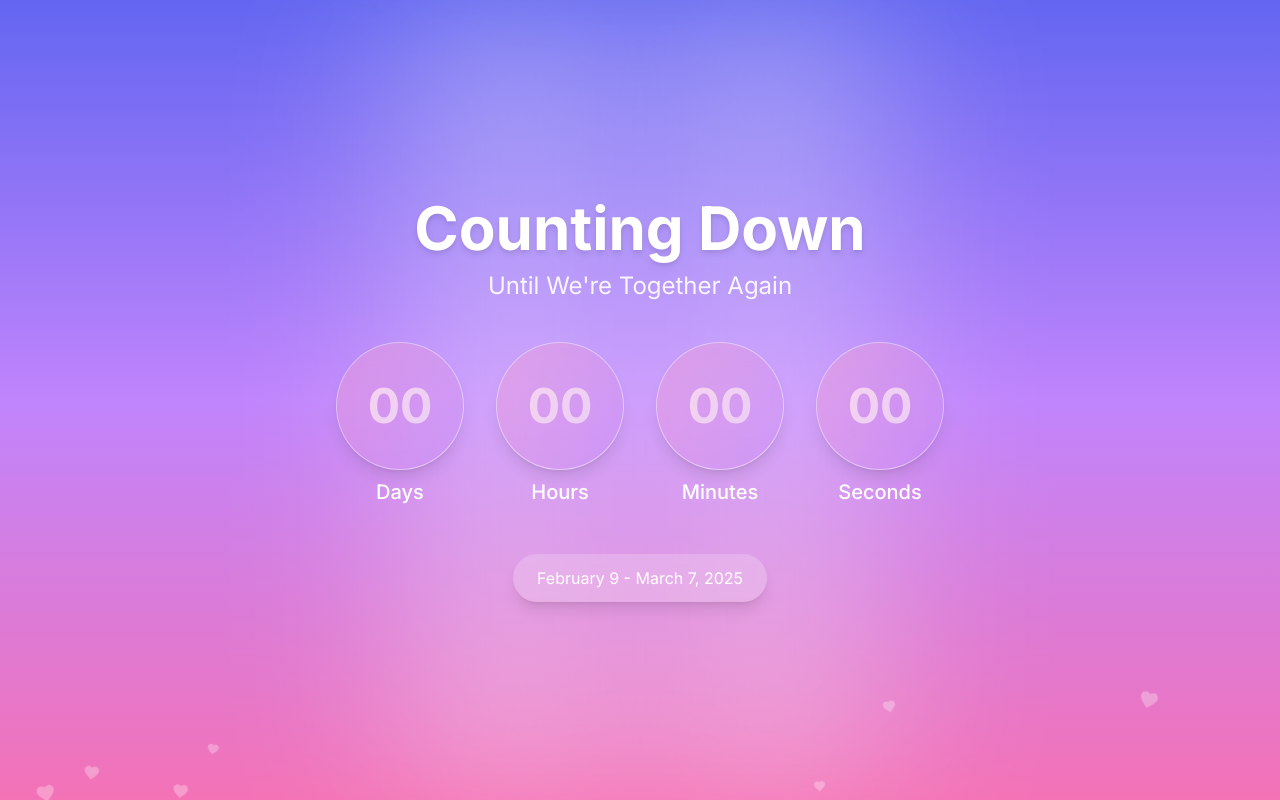
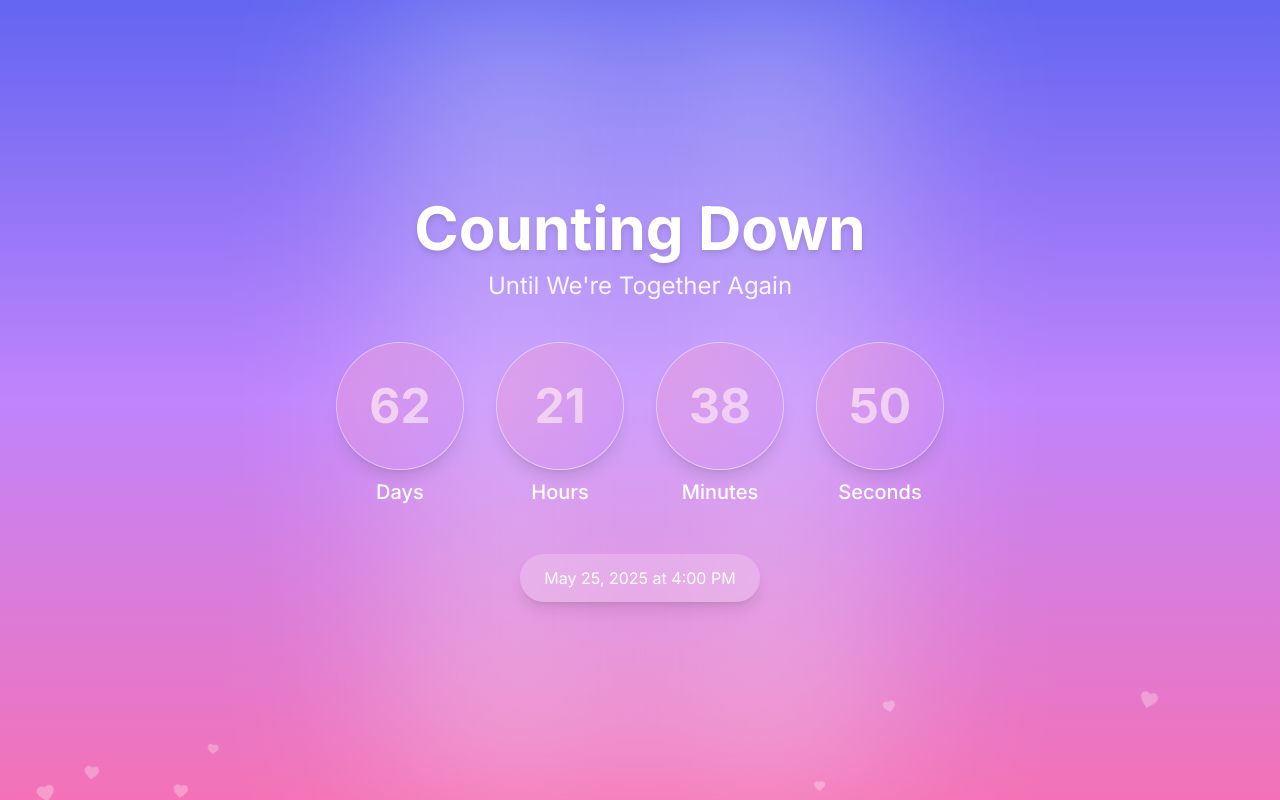
Before and after one commit to david-randoll/david-and-ami, a Next.js app: page /count-down-two in a window 1280 px wide. Built offline with nearby package versions, Linux system fonts and the light colour scheme.

Commit message:
adjust the depart date

```diff
--- a/src/components/count-down-two/CountDownTwoTimer.tsx
+++ b/src/components/count-down-two/CountDownTwoTimer.tsx
@@ -3,8 +3,7 @@ import React, { useState, useEffect } from "react";
 import { motion } from "framer-motion";
 
 export const CountdownPage = () => {
-    const departDate = new Date("2025-02-09T00:00:00");
-    const returnDate = new Date("2025-03-07T00:00:00");
+    const departDate = new Date("2025-05-25T16:00:00");
 
     return (
         <div className="relative h-screen w-full overflow-hidden bg-gradient-to-b from-indigo-500 via-purple-400 to-pink-400">
@@ -61,8 +60,8 @@ export const CountdownPage = () => {
                     animate={{ y: 0, opacity: 1 }}
                     transition={{ delay: 0.8, duration: 1 }}
                     className="mt-12 bg-white bg-opacity-20 backdrop-blur-sm px-6 py-3 rounded-full text-white shadow-lg">
-                    {departDate.toLocaleDateString("en-US", { month: "long", day: "numeric" })} -{" "}
-                    {returnDate.toLocaleDateString("en-US", { month: "long", day: "numeric", year: "numeric" })}
+                    {departDate.toLocaleDateString("en-US", { month: "long", day: "numeric", year: "numeric" })} at{" "}
+                    {departDate.toLocaleTimeString("en-US", { hour: "numeric", minute: "2-digit", hour12: true })}
                 </motion.div>
             </div>
         </div>
@@ -73,7 +72,7 @@ const CountdownTimer = () => {
     const [timeLeft, setTimeLeft] = useState({ days: 0, hours: 0, minutes: 0, seconds: 0 });
 
     useEffect(() => {
-        const targetDate = new Date("2025-02-09T23:45:00");
+        const targetDate = new Date("2025-05-25T16:00:00");
 
         const calculateTimeLeft = () => {
             const now = new Date();
```
